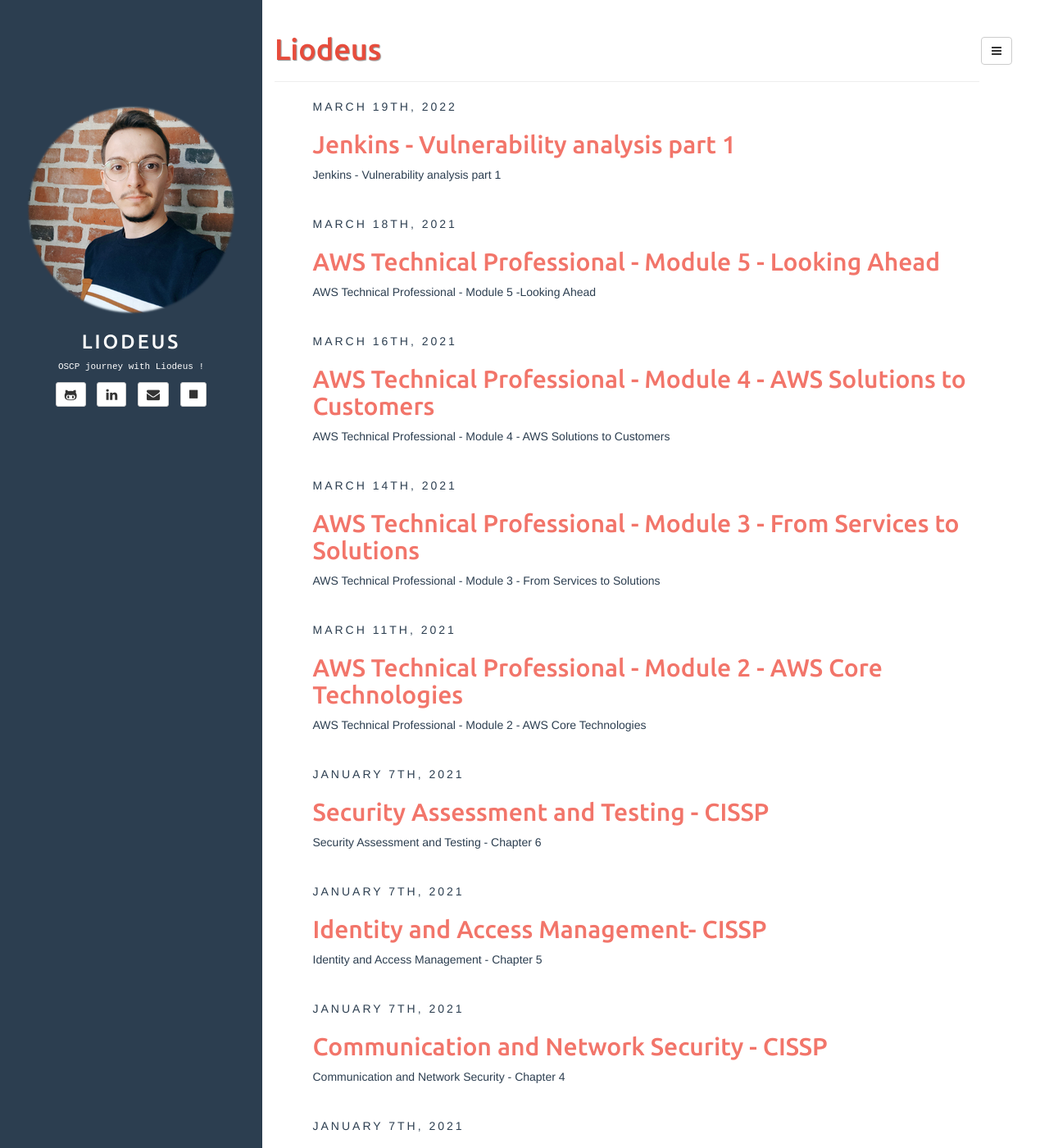
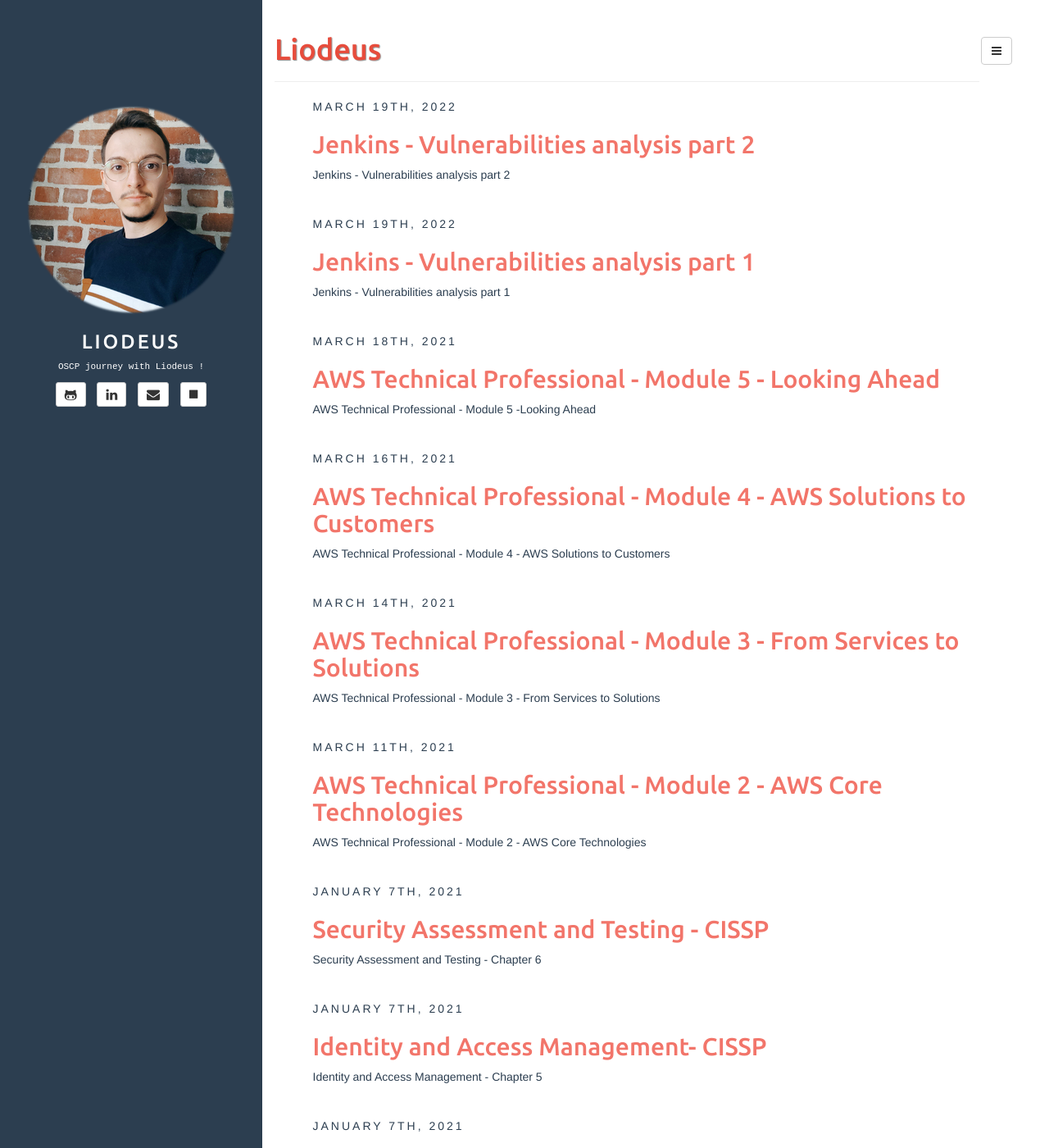
Before and after one commit to Liodeus/liodeus.github.io, a Jekyll site: the page built from index.html, in a window 1280 px wide and 1400 px high. Shown: the whole window at 82% size. Built offline with Jekyll 4.4.1, drawn with Linux system fonts in a browser that asks for light colours; the list of posts is cut into pages by our own code; some of the changed lines change nothing that is shown; some of the changed text lies outside the part shown.

Commit message:
correct some part of Jenkins analysis part 1 and added part 2

```diff
--- a/_posts/2022-03-19-Jenkins-vulnerability-analysis-part-1.md
+++ b/_posts/2022-03-19-Jenkins-Vulnerabilities-analysis-part-1.md
@@ -1,11 +1,11 @@
 ---
 layout: post
-title: Jenkins - Vulnerability analysis part 1
+title: Jenkins - Vulnerabilities analysis part 1
 tags: [Jenkins, Security, CI, CD]
-description: "Jenkins - Vulnerability analysis part 1"
+description: "Jenkins - Vulnerabilities analysis part 1"
 ---
 
-The goal here is to learn/find out what kind of vulnerabilities can be found in Jenkins.
+I'm trying to learn what kind of vulnerabilities can be found on Jenkins. My analysis won't be 100% accurate, but I'm trying my best :)
 
 To achieve this, I based all my research on their [*Security Advisory*](https://www.jenkins.io/security/advisories/).
 
@@ -230,4 +230,4 @@
 - Passwords stored in plain text by Vmware vRealize CodeStream Plugin
 - Personal tokens stored in plain text by incapptic connect uploader Plugin
 
-Next part of this analysis, is to group vulnerability by "type", see Jenkins - Vulnerability analysis part 2.
+Next part of this analysis, is to group vulnerability by "type", see [Jenkins - Vulnerability analysis part 2](https://liodeus.github.io/2022/03/19/Jenkins-vulnerabilities-analysis-part-2.html).
--- /dev/null
+++ b/_posts/2022-03-19-Jenkins-Vulnerabilities-analysis-part-2.md
@@ -0,0 +1,122 @@
+---
+layout: post
+title: Jenkins - Vulnerabilities analysis part 2
+tags: [Jenkins, Security, CI, CD]
+description: "Jenkins - Vulnerabilities analysis part 2"
+---
+
+This is the second part of my post about Jenkins security. So after getting all the vulnerabilities name, I sorted them by vulnerability "categorie" and write their numbers like so : **Vuln_name - Number_This_Month**
+
+## January - 2021
+- Path traversal - 1
+- Arbitrary file existence check - 1
+- Denial of service - 1
+- Missing permission - 1
+- Improper handling of REST API XML deserialization errors - 1
+- Arbitrary file read - 2
+- Credentials stored in plain text - 2
+- XSS - 4
+-
+## February - 2021
+- Support bundles can include user session IDs - 1
+- Privilege escalation - 1
+- CSRF - 2
+- XSS - 4
+-
+## March - 2021
+- Passwords stored in plain text - 1
+- Incorrect permission - 2
+- XSS - 3
+- CSRF - 4
+- Missing permission - 6
+
+## April - 2021
+- Incorrect permission - 1
+- RCE - 1
+- XSS - 1
+- XXE - 1
+- DOS - 1
+- Lack of type validation - 1
+- View name validation bypass - 1
+- SSL/TLS - 1
+- Missing permission - 3
+- CSRF - 3
+
+## May - 2021
+- CSRF - 2
+- XSS - 3
+- Missing permission - 4
+- XXE - 4
+
+## June - 2021
+- Improper permission - 1
+- Session fixation - 1
+- Open redirect - 1
+- CSRF - 2
+- XXE - 2
+- XSS - 3
+- Missing permission - 5
+
+## August - 2021
+- RCE - 1
+- XXE - 1
+- Password stored in plain text - 1
+- Bypassing CSRF protection - 2
+
+## October - 2021
+- Path traversal - 1
+- SSL/TLS - 1
+- XSS - 1
+- Improper handling of equivalent directory names - 1
+
+## November - 2021
+- Bypassing path filtering - 1
+- Arbitrary file write - 1
+- Path traversal - 1
+- Agent-to-controller access control allowed writing to sensitive directory - 1
+- Agent-to-controller access control allows reading/writing most content of build directories - 1
+- XSS - 2
+- XXE - 3
+
+## January 2022
+- Password stored in plain text - 1
+- Access key stored in plain text - 1
+- OS command execution - 1
+- Improper credentials masking - 1
+- Non-constant time token comparison - 1
+- User passwords transmitted in plain text - 1
+- Path traversal - 2
+- Agent-to-controller security bypass - 3
+- XSS - 3
+- CSRF - 5
+- Missing permission - 5
+
+## February
+- Open redirect - 1
+- DOS - 1
+- OS command execution - 1 -
+- Sensitive data stored in plain text - 1
+- Missing synchronization  - 1
+- Password parameter default values exposed - 1
+- Sensitive information disclosure - 1
+- Arbitrary file read - 1
+- Path traversal - 2
+- Agent-to-controller security bypass - 2
+- Sandbox bypass vulnerability - 3
+- XSS - 5
+- CSRF - 7
+- Missing permission - 8
+
+## March - 2022
+- Sensitive parameter values captured in build metadata files - 1
+- Client Secret stored in plain text - 1
+- Arbitrary JSON and property file read - 1
+- Arbitrary file read - 1
+- Personal tokens stored in plain text - 1
+- Agent-to-controller security bypass - 1
+- Passwords stored in plain text - 2
+- CSRF - 4
+- Missing permission - 5
+- XSS - 7
+
+Next part of this analysis, will be about adding numbers. To find out if there is some vulnerability which are more recurent than others, see [Jenkins - Vulnerability analysis part 3](https://liodeus.github.io/2022/03/19/Jenkins-vulnerabilities-analysis-part-3.html).
```
